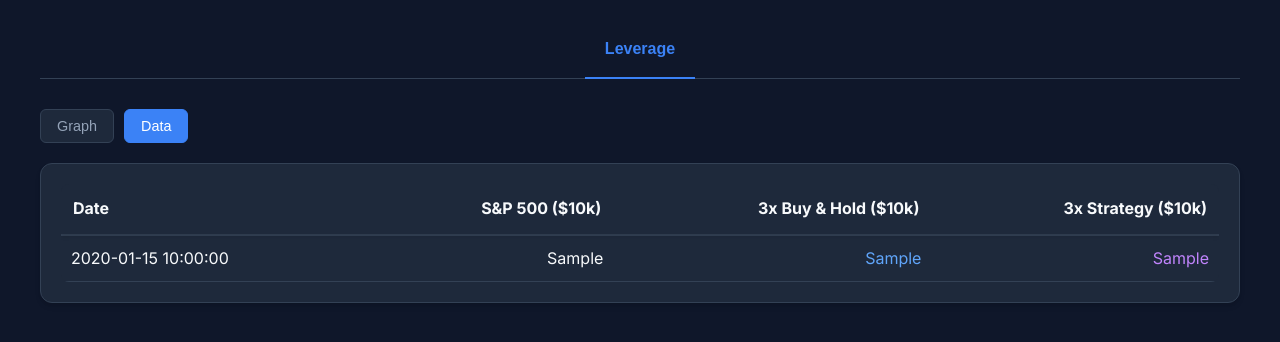
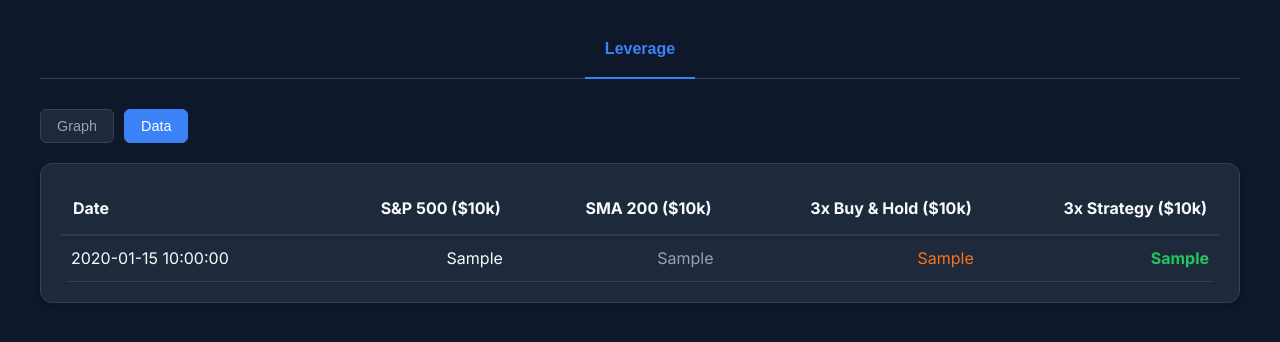
Before and after one commit to erobpen/IAA, a Flask app: template templates/dashboard.html in a window 1280 px wide, after a click on "Data". Shown: the part 71-413 px from the top of the page. Run offline with Flask 3, Linux system fonts and the light colour scheme; the template is opened without the code that fills it: most values are stand-ins (such as "Sample title", 1, 10 or a date in 2020).

Commit message:
feat: Add a new web dashboard displaying strategy performance, including scaled SMA and regime data.

```diff
--- a/templates/dashboard.html
+++ b/templates/dashboard.html
@@ -227,29 +227,23 @@
                             style="position: sticky; top: 0; background-color: var(--card-bg); box-shadow: 0 2px 4px rgba(0,0,0,0.1);">
                             <tr>
                                 <th
-                                    style="padding: 12px; text-align: left; border-bottom: 2px solid var(--border-color);">
-                                    Date</th>
-                                <th
-                                    style="padding: 12px; text-align: right; border-bottom: 2px solid var(--border-color);">
-                                    S&P 500 ($10k)</th>
-                                <th
-                                    style="padding: 12px; text-align: right; border-bottom: 2px solid var(--border-color);">
-                                    3x Buy & Hold ($10k)</th>
-                                <th
-                                    style="padding: 12px; text-align: right; border-bottom: 2px solid var(--border-color);">
-                                    3x Strategy ($10k)</th>
+                                <th style="padding: 12px; text-align: left; border-bottom: 2px solid var(--border-color);">Date</th>
+                                <th style="padding: 12px; text-align: right; border-bottom: 2px solid var(--border-color);">S&P 500 ($10k)</th>
+                                <th style="padding: 12px; text-align: right; border-bottom: 2px solid var(--border-color);">SMA 200 ($10k)</th>
+                                <th style="padding: 12px; text-align: right; border-bottom: 2px solid var(--border-color);">3x Buy & Hold ($10k)</th>
+                                <th style="padding: 12px; text-align: right; border-bottom: 2px solid var(--border-color);">3x Strategy ($10k)</th>
                             </tr>
                         </thead>
                         <tbody>
                             {% for row in table_data %}
-                            <tr
-                                style="border-bottom: 1px solid var(--border-color); background-color: {{ '#1e293b' if loop.index is odd else '#0f172a' }};">
+                            <tr style="border-bottom: 1px solid var(--border-color); background-color: {{ '#1e293b' if loop.index is odd else '#0f172a' }};">
                                 <td style="padding: 10px;">{{ row.date }}</td>
                                 <td style="padding: 10px; text-align: right;">{{ row.sp500_val }}</td>
-                                <td style="padding: 10px; text-align: right; color: #60a5fa;">{{ row.strategy_3x_bh_val
-                                    }}
-                                </td>
-                                <td style="padding: 10px; text-align: right; color: #c084fc;">{{ row.strategy_3x_val }}
+                                <td style="padding: 10px; text-align: right; color: #94a3b8;">{{ row.sma_val }}</td>
+                                <td style="padding: 10px; text-align: right; color: #f97316;">{{ row.strategy_3x_bh_val }}</td>
+                                <!-- Regime 1 = Invested (RED), Regime 0 = Cash (GREEN) -->
+                                <td style="padding: 10px; text-align: right; color: {{ '#ef4444' if row.regime == 1 else '#22c55e' }}; font-weight: bold;">
+                                    {{ row.strategy_3x_val }}
                                 </td>
                             </tr>
                             {% endfor %}
```
Also changed, not shown: analyzer.py (+12 -3 lines).
